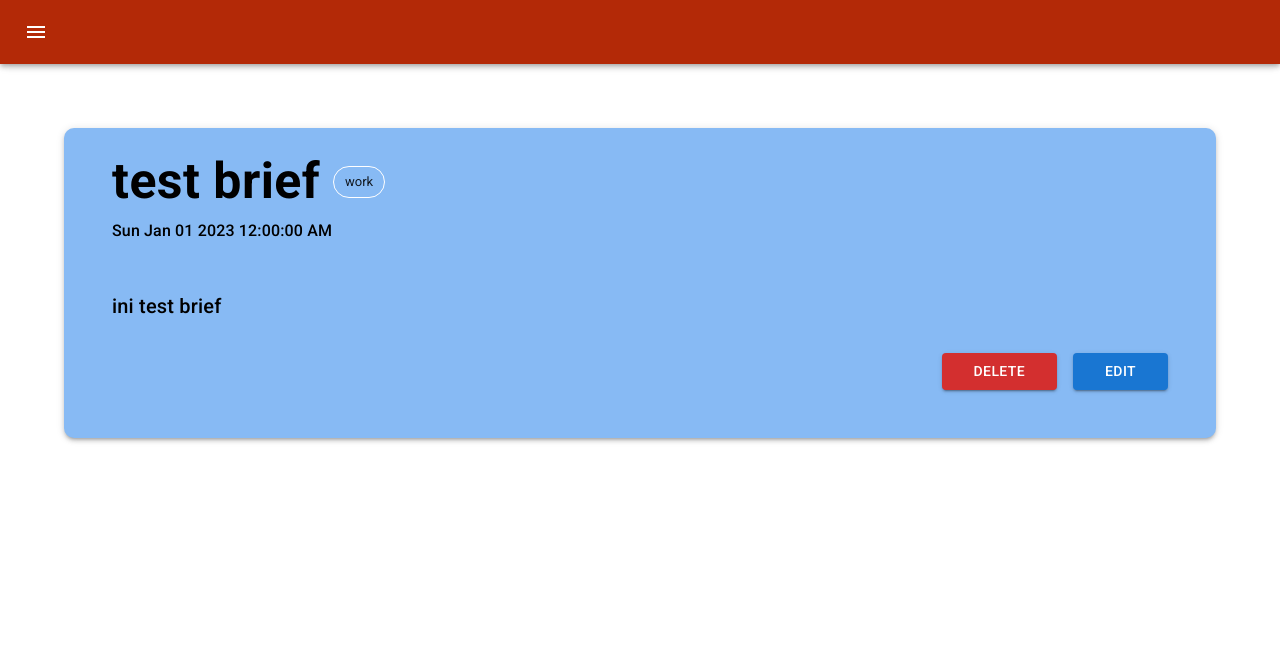
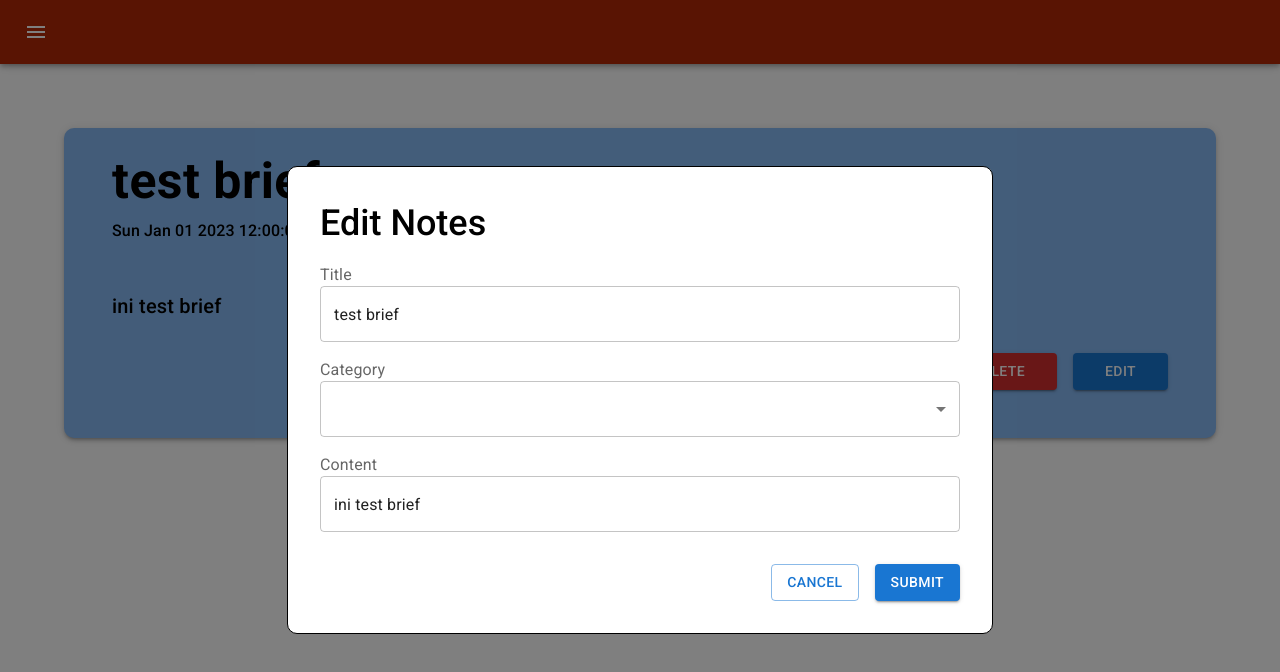
Before and after one commit to Leondylf23/group_project, a React (Vite) app: page /1 in a window 1280 px wide. Both pictures are taken after a click on the button "EDIT". Shown: the top 672 px of the page. Built offline with nearby package versions, Linux system fonts and the light colour scheme; data requests are answered from the project's data file.

Commit message:
feat: add update notes

```diff
--- a/src/components/NoteModal/index.jsx
+++ b/src/components/NoteModal/index.jsx
@@ -1,8 +1,9 @@
-import { useState } from "react";
 import { v4 as uuidv4 } from "uuid";
+import { useEffect, useState } from "react";
 import {
   Box,
   Button,
+  CircularProgress,
   Fade,
   FormLabel,
   MenuItem,
@@ -15,11 +16,13 @@ import {
 import classes from "./style.module.scss";
 import { callApiLocal } from "../../domain/api";
 
-const NoteModal = ({ isOpen, setIsOpen }) => {
+const NoteModal = ({ isOpen, setIsOpen, editId = null }) => {
   const [noteInput, setNoteInput] = useState({});
+  const [isLoading, setIsLoading] = useState(false);
 
   const closeModalHandler = () => {
     setIsOpen(false);
+    setNoteInput({});
   };
 
   const submitHandler = async (e) => {
@@ -35,6 +38,17 @@ const NoteModal = ({ isOpen, setIsOpen }) => {
       created_date: new Date(),
     };
 
+    if (editId) {
+      // PATCH
+      try {
+        await callApiLocal(`/brief_notes/${editId}`, "PATCH", {}, {}, data);
+        setIsOpen(false);
+        location.reload();
+      } catch (err) {
+        console.log(err.message);
+      }
+    } else {
+      // POST
       try {
         await callApiLocal("/brief_notes", "POST", {}, {}, data);
         setIsOpen(false);
@@ -42,7 +56,30 @@ const NoteModal = ({ isOpen, setIsOpen }) => {
       } catch (err) {
         console.log(err.message);
       }
+    }
   };
+
+  useEffect(() => {
+    const getNotesDetail = async () => {
+      setIsLoading(true);
+      try {
+        const response = await callApiLocal(`/brief_notes/${editId}`, "GET");
+        setNoteInput({
+          id: editId,
+          user_id: response.user_id,
+          title: response.title,
+          content: response.content,
+          category: response.category,
+          created_date: response.created_date,
+        });
+      } catch (err) {
+        console.log(err.message);
+      }
+      setIsLoading(false);
+    };
+
+    getNotesDetail();
+  }, []);
 
   return (
     <Modal
@@ -50,10 +87,11 @@ const NoteModal = ({ isOpen, setIsOpen }) => {
       className={classes.container}
       onClose={() => setIsOpen(false)}
     >
+      {!isLoading ? (
         <Fade in={isOpen}>
           <Box className={classes.container__inner}>
             <Typography variant="h5" className={classes.form_header}>
-            Add Notes
+              {editId ? "Edit" : "Add"} Notes
             </Typography>
             <form onSubmit={submitHandler}>
               <Box className={classes.input_wrapper}>
@@ -62,7 +100,7 @@ const NoteModal = ({ isOpen, setIsOpen }) => {
                   fullWidth
                   required
                   defaultValue=""
-                placeholder="Title"
+                  placeholder="Input title..."
                   type="text"
                   variant="outlined"
                   onChange={(e) =>
@@ -74,9 +112,10 @@ const NoteModal = ({ isOpen, setIsOpen }) => {
               <Box className={classes.input_wrapper}>
                 {/* TODO: Add Placeholder */}
                 <FormLabel className={classes.form_label}>Category</FormLabel>
-              <Select
+                <TextField
+                  select
                   defaultValue=""
-                value={noteInput.category}
+                  value={noteInput?.category}
                   className={classes.input_select}
                   onChange={(e) =>
                     setNoteInput((prev) => ({
@@ -85,13 +124,10 @@ const NoteModal = ({ isOpen, setIsOpen }) => {
                     }))
                   }
                 >
-                <MenuItem value="" disabled>
-                  Category
-                </MenuItem>
                   <MenuItem value="family">Family</MenuItem>
                   <MenuItem value="personal">Personal</MenuItem>
                   <MenuItem value="work">Work</MenuItem>
-              </Select>
+                </TextField>
               </Box>
               <Box className={classes.input_wrapper}>
                 <FormLabel className={classes.form_label}>Content</FormLabel>
@@ -99,12 +135,15 @@ const NoteModal = ({ isOpen, setIsOpen }) => {
                   fullWidth
                   required
                   defaultValue=""
-                placeholder="Content"
+                  placeholder="Input content..."
                   multiline
                   type="text"
                   variant="outlined"
                   onChange={(e) =>
-                  setNoteInput((prev) => ({ ...prev, content: e.target.value }))
+                    setNoteInput((prev) => ({
+                      ...prev,
+                      content: e.target.value,
+                    }))
                   }
                   value={noteInput.content}
                 />
@@ -124,6 +163,9 @@ const NoteModal = ({ isOpen, setIsOpen }) => {
             </form>
           </Box>
         </Fade>
+      ) : (
+        <CircularProgress />
+      )}
     </Modal>
   );
 };
--- a/src/pages/Detail/index.jsx
+++ b/src/pages/Detail/index.jsx
@@ -12,12 +12,14 @@ import {
 
 import classes from "./style.module.scss";
 import { callApiLocal } from "../../domain/api";
+import NoteModal from "../../components/NoteModal";
 
 const Detail = () => {
   const { id } = useParams();
 
   const [noteDetail, setNoteDetail] = useState([]);
   const [isLoading, setIsLoading] = useState(false);
+  const [isModalOpen, setIsModalOpen] = useState(false);
 
   const deleteNoteHandler = (id) => {
     console.log("Delete", id);
@@ -25,6 +27,7 @@ const Detail = () => {
 
   const editNoteHandler = (id) => {
     console.log("Edit", id);
+    setIsModalOpen(true);
   };
 
   useEffect(() => {
@@ -111,6 +114,14 @@ const Detail = () => {
       ) : (
         <CircularProgress />
       )}
+
+      {isModalOpen && (
+        <NoteModal
+          isOpen={isModalOpen}
+          setIsOpen={setIsModalOpen}
+          editId={id}
+        />
+      )}
     </Container>
   );
 };
```
Lines whose indentation alone changed are shown as unchanged.
